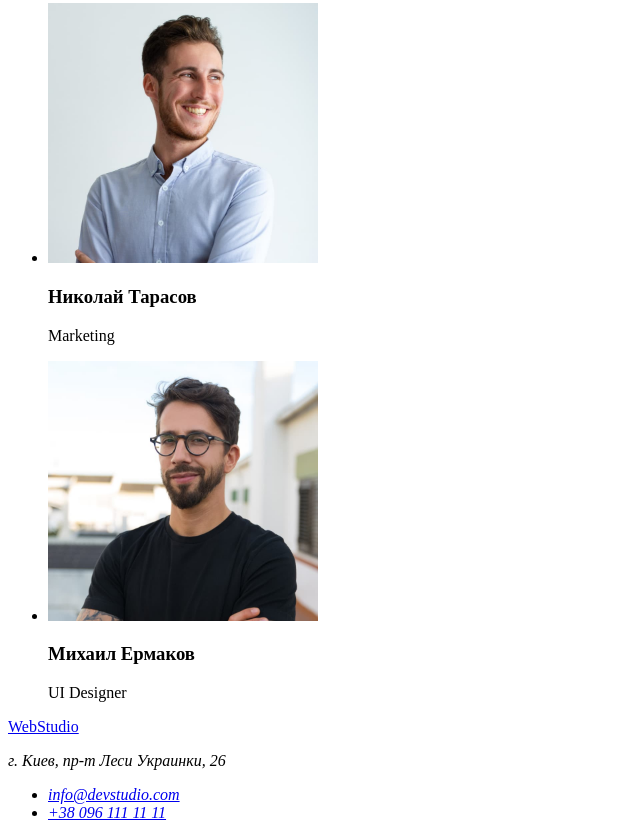
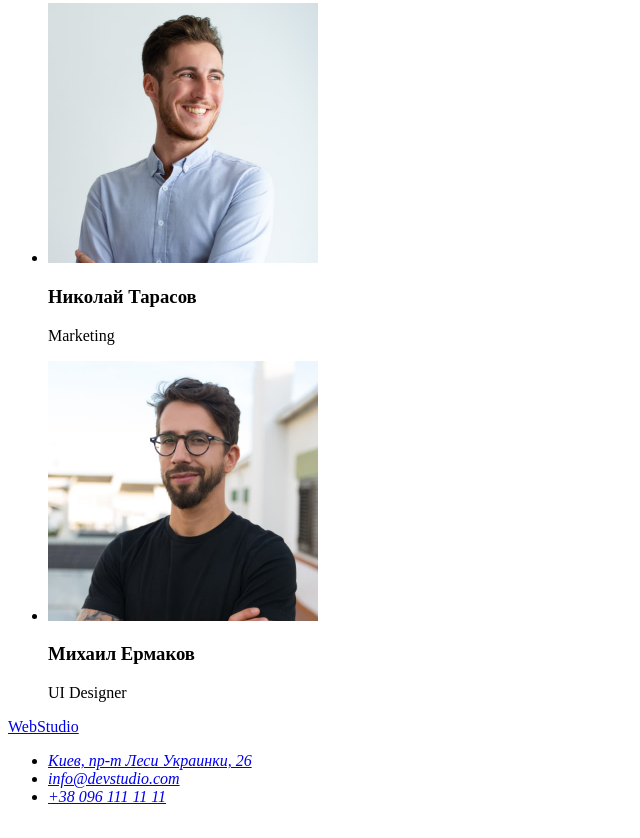
Before and after one commit to SerhiiIsaev/goit-markup-hw-01, a plain HTML site: page index.html in a window 1280 px wide. Shown: the part 2360-3198 px from the top of the page, without its empty margins (0-640 px from the left). Drawn offline with Linux system fonts and the light colour scheme.

Commit message:
update footer

```diff
--- a/index.html
+++ b/index.html
@@ -84,8 +84,8 @@
     <footer>
         <a href="./index.html" lang="en">WebStudio</a>
         <address>
-            <p>г. Киев, пр-т Леси Украинки, 26</p>
             <ul>
+                <li><a href="https://goo.gl/maps/uzS9jLpQ6yt513cE9">Киев, пр-т Леси Украинки, 26</a></li>
                 <li><a href="mailto:info@devstudio.com">info@devstudio.com</a></li>
                 <li><a href="tel:+380961111111">+38 096 111 11 11</a></li>
             </ul>
```
